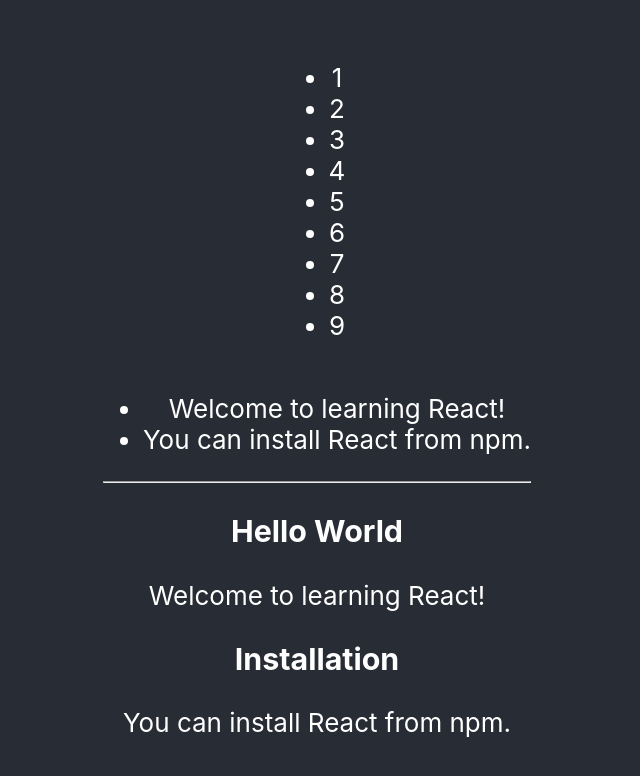
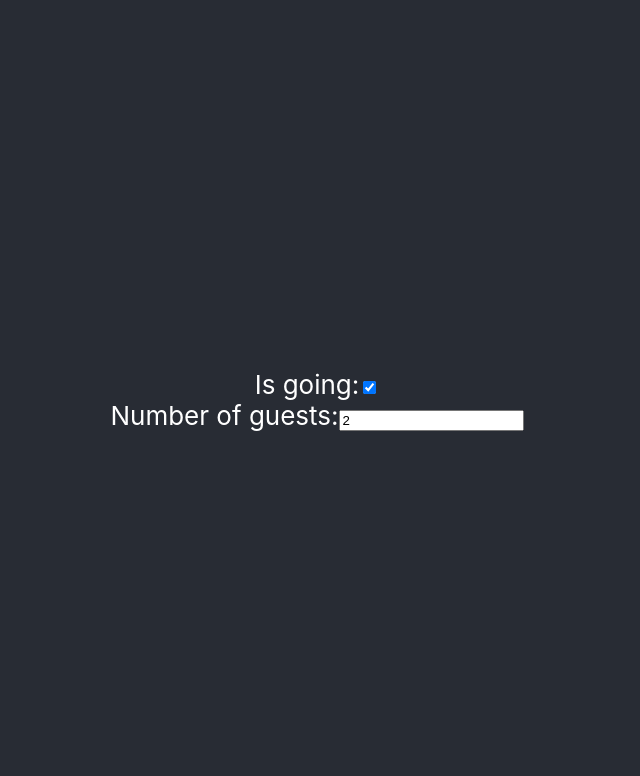
Before and after one commit to JCode918/React_Basics_Documentation, a React (Create React App) app: page / in a window 1280 px wide. Shown: the top 776 px of the page, without its empty margins (323-963 px from the left). Built offline with nearby package versions, Linux system fonts and the light colour scheme.

Commit message:
Completed Chapter 9

```diff
--- a/src/App.js
+++ b/src/App.js
@@ -1,21 +1,19 @@
 import React from 'react';
 import './App.css';
-import NumberList from './components_chapter8/NumberList'
-import Blog from './components_chapter8/BlogContent'
-
-const numbers = [1, 2, 3, 4, 5, 6, 7, 8, 9];
-const onlinePosts = [
-  { id: 1, title: 'Hello World', content: 'Welcome to learning React!' },
-  { id: 2, title: 'Installation', content: 'You can install React from npm.' }
-];
+import NameForm from './components_chapter9/NameForm'
+import EssayForm from './components_chapter9/EssayForm'
+import SelectForm from './components_chapter9/SelectForm'
+import Reservation from './components_chapter9/Reservation'
 
 
 function App() {
   return (
     <div className="App">
       <header className="App-header">
-        <NumberList numbers={numbers} />
-        <Blog posts={onlinePosts} />
+       {/*  <NameForm />
+        <EssayForm />
+        <SelectForm /> */}
+        <Reservation/>
       </header>
     </div>
   );
--- /dev/null
+++ b/src/components_chapter9/EssayForm.jsx
@@ -0,0 +1,36 @@
+import React from "react";
+
+export class EssayForm extends React.Component {
+  constructor(props) {
+    super(props);
+
+    this.state = {
+      value: "Enter Your Essay",
+    };
+    this.handleChange = this.handleChange.bind(this);
+    this.handleSubmit = this.handleSubmit.bind(this);
+  }
+
+  handleChange(event) {
+    this.setState({ value: event.target.value });
+  }
+
+  handleSubmit(event) {
+    alert("An essay was submitted: " + this.state.value);
+    event.preventDefault();
+  }
+
+  render() {
+    return (
+      <form onSubmit={this.handleSubmit}>
+        <label>
+          Essay:
+          <textarea value={this.state.value} onChange={this.handleChange} />
+        </label>
+        <input type="submit" value="Submit" />
+      </form>
+    );
+  }
+}
+
+export default EssayForm;
--- /dev/null
+++ b/src/components_chapter9/NameForm.jsx
@@ -0,0 +1,57 @@
+import React from "react";
+
+export class NameForm extends React.Component {
+  constructor(props) {
+    super(props);
+
+    this.state = {
+      value: "",
+    };
+
+    //Binding of Functions
+    this.handleChange = this.handleChange.bind(this);
+    this.handleSubmit = this.handleSubmit.bind(this);
+    this.handleClick = this.handleClick.bind(this);
+  }
+
+  // Method runs every time there is a change to the textinput
+  handleChange(e) {
+    this.setState({
+      value: e.target.value.toUpperCase(),
+    });
+  }
+
+  // Method is triggered when Form is submitted
+  handleSubmit(e) {
+    alert("A name was submitted " + this.state.value);
+    e.preventDefault();
+  }
+
+  // Method used to clear the Text box
+  handleClick() {
+    this.setState({
+      value: "",
+    });
+  }
+
+  render() {
+    return (
+      <div>
+        <form onSubmit={this.handleSubmit}>
+          <label>
+            Name:
+            <input
+              type="text"
+              value={this.state.value}
+              onChange={this.handleChange}
+            />
+          </label>
+          <input type="submit" value="SUBMIT NAME" />
+        </form>
+        <button onClick={this.handleClick}>CLEAR FORM</button>
+      </div>
+    );
+  }
+}
+
+export default NameForm;
--- /dev/null
+++ b/src/components_chapter9/Reservation.jsx
@@ -0,0 +1,50 @@
+import React from 'react'
+class Reservation extends React.Component {
+  constructor(props) {
+    super(props);
+    this.state = {
+      isGoing: true,
+      numberOfGuests: 2,
+    };
+
+    this.handleInputChange = this.handleInputChange.bind(this);
+  }
+
+  handleInputChange(event) {
+    const target = event.target;
+    const value = target.name === "isGoing" ? target.checked : target.value;
+    const name = target.name;
+
+    this.setState({
+      [name]: value,
+    });
+  }
+
+  render() {
+    return (
+      <form>
+        <label>
+          Is going:
+          <input
+            name="isGoing"
+            type="checkbox"
+            checked={this.state.isGoing}
+            onChange={this.handleInputChange}
+          />
+        </label>
+        <br />
+        <label>
+          Number of guests:
+          <input
+            name="numberOfGuests"
+            type="number"
+            value={this.state.numberOfGuests}
+            onChange={this.handleInputChange}
+          />
+        </label>
+      </form>
+    );
+  }
+}
+
+export default Reservation;
--- /dev/null
+++ b/src/components_chapter9/SelectForm.jsx
@@ -0,0 +1,45 @@
+import React from "react";
+
+export class SelectForm extends React.Component {
+  constructor(props) {
+    super(props);
+
+    this.state = {
+      value: ['Grape', 'Lime'],
+    };
+    this.handleChange = this.handleChange.bind(this);
+    this.handleSubmit = this.handleSubmit.bind(this);
+  }
+
+  handleChange(event) {
+    this.setState({ value: event.target.value });
+  }
+
+  handleSubmit(event) {
+    alert("Your favorite Flavor is: " + this.state.value);
+    event.preventDefault();
+  }
+
+  render() {
+    return (
+      <form onSubmit={this.handleSubmit}>
+        <label>
+          Pick Your Favorite Flavor:
+          <select
+            multiple={true}
+            value={this.state.value}
+            onChange={this.handleChange}
+          >
+            <option value="Grapefruit">Grapefruit</option>
+            <option value="Grape">Grape</option>
+            <option value="Lime">Lime</option>
+            <option value="Mango">Mango</option>
+          </select>
+        </label>
+        <input type="submit" value="Submit" />
+      </form>
+    );
+  }
+}
+
+export default SelectForm;
```
